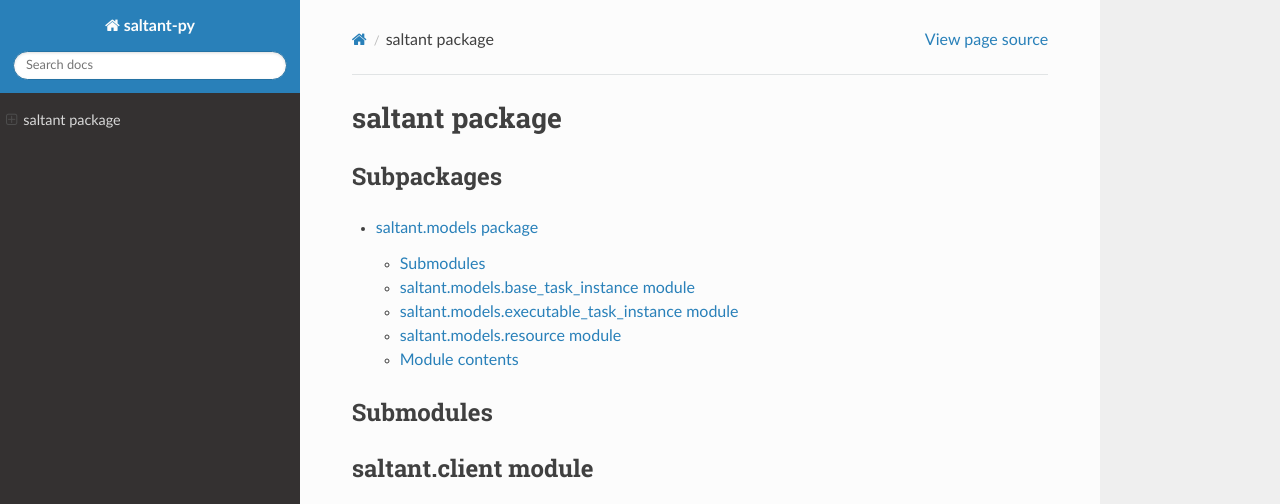
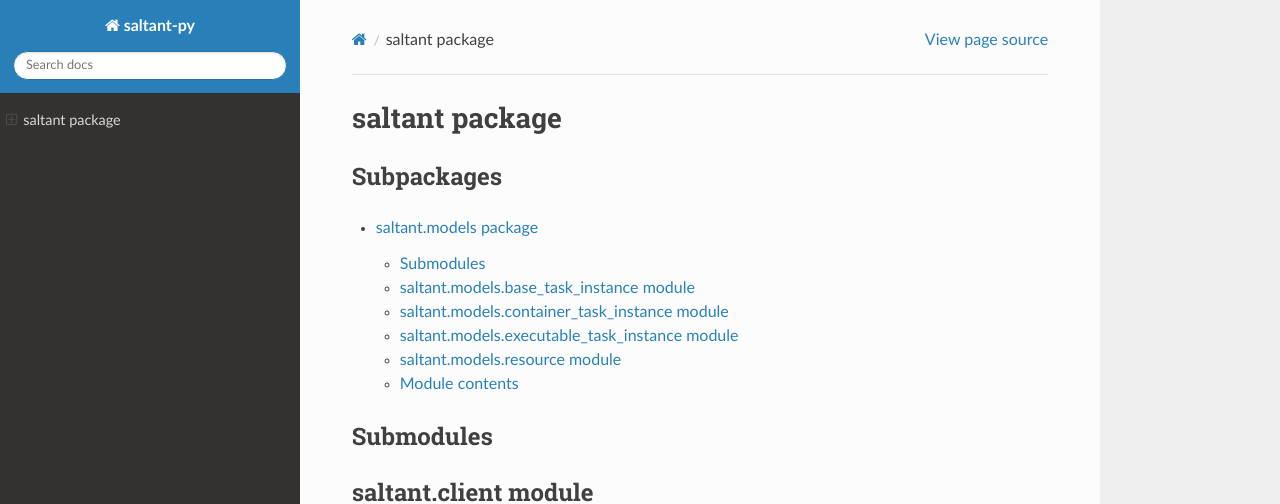
Before and after one commit to saltant-org/saltant-py, a Sphinx documentation site: the page built from docs/source/saltant.rst, in a window 1280 px wide and 900 px high, cut to the strip 0-504 px from the top of the window. Built offline with Sphinx 7.4.7 and the Read the Docs theme 2.0.0, drawn with Linux system fonts in a browser that asks for light colours.

Commit message:
Include container task instances in docs

```diff
--- a/docs/source/saltant.models.rst
+++ b/docs/source/saltant.models.rst
@@ -1,27 +1,35 @@
-saltant.models package
-======================
+saltant\.models package
+=======================
 
 Submodules
 ----------
 
-saltant.models.base\_task\_instance module
-------------------------------------------
+saltant\.models\.base\_task\_instance module
+--------------------------------------------
 
 .. automodule:: saltant.models.base_task_instance
     :members:
     :undoc-members:
     :show-inheritance:
 
-saltant.models.executable\_task\_instance module
-------------------------------------------------
+saltant\.models\.container\_task\_instance module
+-------------------------------------------------
+
+.. automodule:: saltant.models.container_task_instance
+    :members:
+    :undoc-members:
+    :show-inheritance:
+
+saltant\.models\.executable\_task\_instance module
+--------------------------------------------------
 
 .. automodule:: saltant.models.executable_task_instance
     :members:
     :undoc-members:
     :show-inheritance:
 
-saltant.models.resource module
-------------------------------
+saltant\.models\.resource module
+--------------------------------
 
 .. automodule:: saltant.models.resource
     :members:
--- a/docs/source/saltant.rst
+++ b/docs/source/saltant.rst
@@ -11,32 +11,32 @@ Subpackages
 Submodules
 ----------
 
-saltant.client module
----------------------
+saltant\.client module
+----------------------
 
 .. automodule:: saltant.client
     :members:
     :undoc-members:
     :show-inheritance:
 
-saltant.constants module
-------------------------
+saltant\.constants module
+-------------------------
 
 .. automodule:: saltant.constants
     :members:
     :undoc-members:
     :show-inheritance:
 
-saltant.exceptions module
--------------------------
+saltant\.exceptions module
+--------------------------
 
 .. automodule:: saltant.exceptions
     :members:
     :undoc-members:
     :show-inheritance:
 
-saltant.version module
-----------------------
+saltant\.version module
+-----------------------
 
 .. automodule:: saltant.version
     :members:
```
